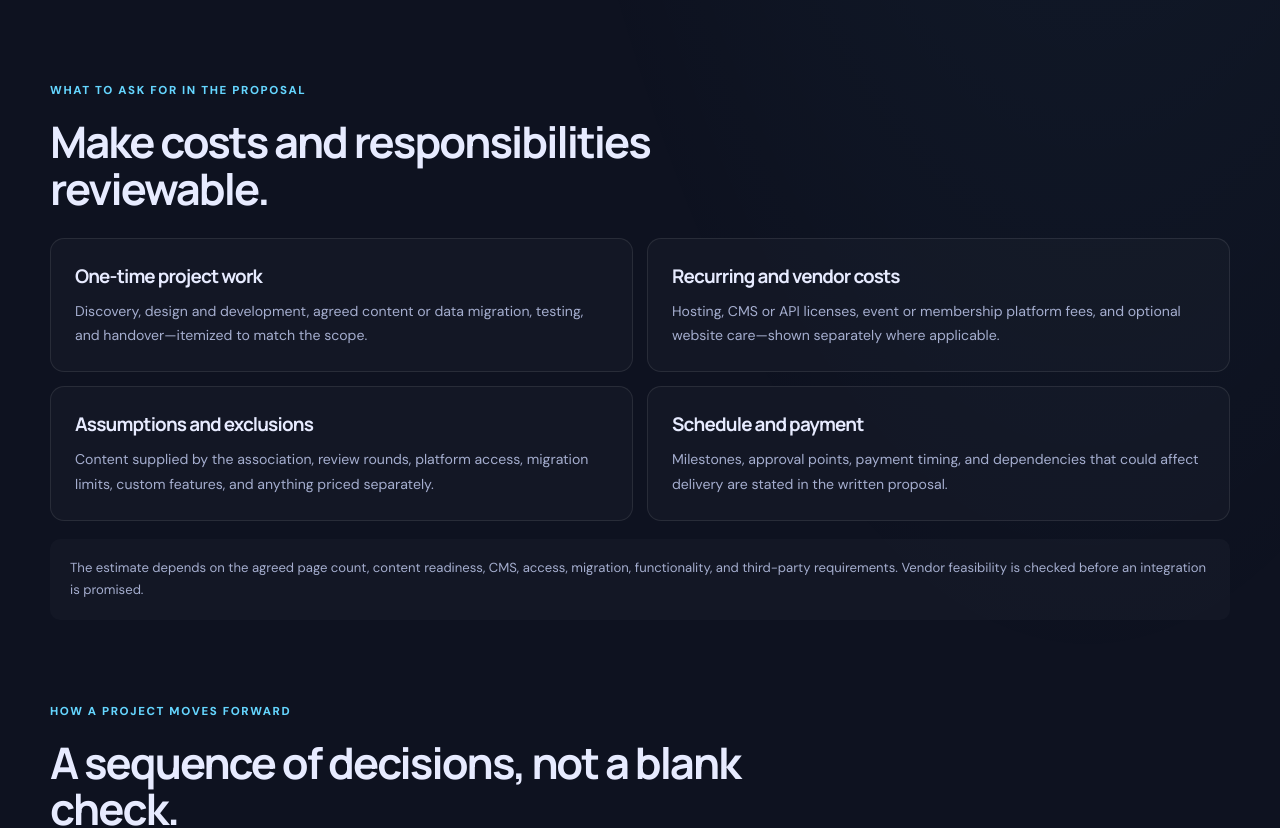
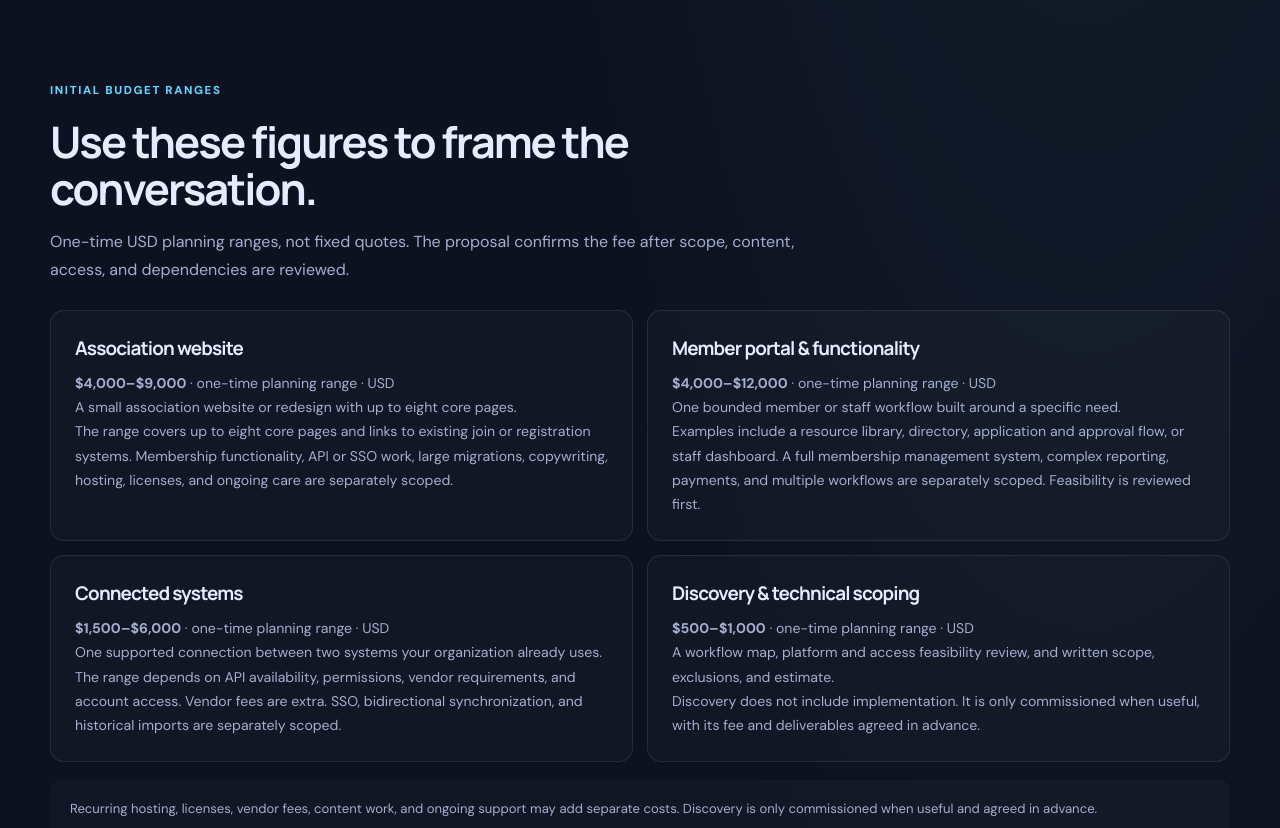
Before and after one commit to eavesa2796/Orbisy-Web-App, a Next.js app: page /project-planning in a window 1280 px wide. Shown: the part 1360-2188 px from the top of the page. Built offline with nearby package versions, Linux system fonts and the light colour scheme; no server answers.

Commit message:
Publish approved project planning ranges

```diff
--- a/src/app/pricing/page.tsx
+++ b/src/app/pricing/page.tsx
@@ -3,7 +3,7 @@ import Link from "next/link";
 import { Check } from "lucide-react";
 import { AgencyContact } from "@/components/agency-contact";
 import { PublicFooter, PublicHeader } from "@/components/public-site-shell";
-import { findPublicPackage, pricingAddOns, publicPackages, supportingOffers } from "@/lib/public-pricing";
+import { discoveryOffer, findPublicPackage, pricingAddOns, publicPackages, supportingOffers } from "@/lib/public-pricing";
 import "./pricing.css";
 export const metadata: Metadata = {
  title: "Project pricing & ongoing support", description: "Scoped quotes for association websites, member portals, and integrations. Routine Website Care and ongoing development are separate services.",
@@ -14,7 +14,7 @@ export default async function PricingPage({searchParams}: {searchParams: Promise
  return <><PublicHeader/><main id="main-content" className="pricing-page">
  <section className="section pricing-hero"><div className="container pricing-hero-layout"><div><p className="eyebrow">Project pricing</p><h1>A clear scope.<br/><span>A quote for your organization.</span></h1><p className="hero-lede">Websites, portals, and integrations vary with your content, users, and existing systems. Start with a conversation, then review a proposal with defined deliverables, dependencies, fees, and milestones.</p><a className="button" href="#contact">Discuss your project</a></div><aside className="pricing-intro-note"><h2>Know what you’re commissioning.</h2><p>The proposal sets out what is included, what you provide, how feedback works, and the payment schedule. Requesting a conversation does not commit you to paid work.</p><p>Platform access and vendor costs are reviewed before integration work is promised.</p></aside></div></section>
  <section className="section pricing-next-steps" aria-labelledby="decision-brief-heading"><div className="container"><div className="split-heading"><div><p className="eyebrow">Board & budget review</p><h2 id="decision-brief-heading">Preparing a project decision?</h2></div><div><p className="section-note">Use the association project decision brief to review scope, responsibilities, dependencies, cost categories, and approval questions with your budget owner.</p><Link className="text-link" href="/project-planning">Open the project decision brief →</Link></div></div></div></section>
- <section className="section pricing-packages" aria-labelledby="projects-heading"><div className="container"><div className="section-heading"><p className="eyebrow">Custom projects</p><h2 id="projects-heading">Build around the work you need to do.</h2></div><div className="pricing-package-grid">{publicPackages.map(offer=><article className="pricing-package" key={offer.id}><h3>{offer.name}</h3><div className="pricing-amount"><strong>{offer.price}</strong></div><p>{offer.description}</p><ul className="pricing-features">{offer.features.map(feature=><li key={feature}><Check size={17} aria-hidden="true"/><span>{feature}</span></li>)}</ul><p className="pricing-scope">{offer.scope}</p><Link className="text-link" href={offer.detailHref}>Explore the scope →</Link><a className="button pricing-package-cta" href={`/pricing?package=${offer.id}#contact`}>Discuss your project<span className="sr-only">: {offer.name}</span></a></article>)}</div></div></section>
+ <section className="section pricing-packages" aria-labelledby="projects-heading"><div className="container"><div className="section-heading"><p className="eyebrow">Custom projects</p><h2 id="projects-heading">Build around the work you need to do.</h2></div><div className="pricing-package-grid">{publicPackages.map(offer=><article className="pricing-package" key={offer.id}><h3>{offer.name}</h3><div className="pricing-amount"><strong>{offer.price}</strong><span>{offer.billing}</span></div><p>{offer.description}</p><ul className="pricing-features">{offer.features.map(feature=><li key={feature}><Check size={17} aria-hidden="true"/><span>{feature}</span></li>)}</ul><p className="pricing-scope">{offer.scope}</p><Link className="text-link" href={offer.detailHref}>Explore the scope →</Link><a className="button pricing-package-cta" href={`/pricing?package=${offer.id}#contact`}>Discuss your project<span className="sr-only">: {offer.name}</span></a></article>)}</div><p className="pricing-details">These are one-time USD planning ranges, not fixed quotes. The written proposal confirms the fee after the scope, content, access, and dependencies are reviewed.</p><aside className="pricing-ad-note"><strong>{discoveryOffer.name}<br/>{discoveryOffer.price}</strong><p>{discoveryOffer.description} {discoveryOffer.scope}</p></aside></div></section>
  <section className="section pricing-support" aria-labelledby="support-heading"><div className="container"><div className="section-heading"><p className="eyebrow">After launch</p><h2 id="support-heading">Routine care and development are separate.</h2><p>Choose a maintenance scope for the existing site, or agree on capacity for improvements. Neither is automatically included in a project quote.</p></div><div className="pricing-support-list">{supportingOffers.map(offer=><article className="pricing-support-row" key={offer.id}><div><h3>{offer.name}</h3><p>{offer.description}</p><Link className="text-link" href={offer.detailHref}>Explore ongoing support →</Link></div><div><ul className="pricing-features">{offer.features.map(feature=><li key={feature}><Check size={17} aria-hidden="true"/><span>{feature}</span></li>)}</ul><p className="pricing-scope">{offer.scope}</p></div><div className="pricing-support-price"><strong>{offer.price}</strong><span>{offer.billing}</span><a className="text-link" href={`/pricing?package=${offer.id}#contact`}>Discuss your project<span className="sr-only">: {offer.name}</span> →</a></div></article>)}</div></div></section>
  <section className="section pricing-extras"><div className="container pricing-extras-layout"><div><p className="eyebrow">Dependencies & additions</p><h2>Agree on the details before they become extra work.</h2><p>Changes to scope are reviewed and priced before they are added. Your proposal also confirms ownership, access, handover, and any ongoing terms.</p></div><dl>{pricingAddOns.map(([title,copy])=><div key={title}><dt>{title}<span>Scoped separately</span></dt><dd>{copy}</dd></div>)}</dl></div></section>
  <AgencyContact key={selected?.id ?? "general"} service={selected?.service} inquiryContext={selected ? `Requested scope: ${selected.name} (${selected.priceSummary}).` : undefined}/>
--- a/src/app/project-planning/page.tsx
+++ b/src/app/project-planning/page.tsx
@@ -1,6 +1,7 @@
 import type { Metadata } from "next";
 import Link from "next/link";
 import { PublicFooter, PublicHeader } from "@/components/public-site-shell";
+import { discoveryOffer, publicPackages } from "@/lib/public-pricing";
 import styles from "./brief.module.css";
 
 export const metadata: Metadata = {
@@ -117,6 +118,29 @@ export default function ProjectPlanningPage() {
               </div>
             </section>
 
+            <section className={styles.section} aria-labelledby="range-title">
+              <p className="eyebrow">Initial budget ranges</p>
+              <h2 id="range-title">Use these figures to frame the conversation.</h2>
+              <p className={styles.sectionLede}>One-time USD planning ranges, not fixed quotes. The proposal confirms the fee after scope, content, access, and dependencies are reviewed.</p>
+              <div className={styles.costGrid}>
+                {publicPackages.map((offer) => (
+                  <article key={offer.id}>
+                    <h3>{offer.name}</h3>
+                    <p><strong>{offer.price}</strong> · {offer.billing}</p>
+                    <p>{offer.description}</p>
+                    <p>{offer.scope}</p>
+                  </article>
+                ))}
+                <article>
+                  <h3>{discoveryOffer.name}</h3>
+                  <p><strong>{discoveryOffer.price}</strong> · {discoveryOffer.billing}</p>
+                  <p>{discoveryOffer.description}</p>
+                  <p>{discoveryOffer.scope}</p>
+                </article>
+              </div>
+              <p className={styles.caveat}>Recurring hosting, licenses, vendor fees, content work, and ongoing support may add separate costs. Discovery is only commissioned when useful and agreed in advance.</p>
+            </section>
+
             <section className={styles.section} aria-labelledby="proposal-title">
               <p className="eyebrow">What to ask for in the proposal</p>
               <h2 id="proposal-title">Make costs and responsibilities reviewable.</h2>
--- a/src/lib/public-pricing.ts
+++ b/src/lib/public-pricing.ts
@@ -1,9 +1,10 @@
 // Public scopes only. The authenticated administrator catalog remains separate.
 export const publicPackages = [
-  { id: "association-website", name: "Association website", service: "Association websites", price: "Project quote", billing: "defined project", description: "A new site or redesign organized around your audiences and staff.", features: ["Content and navigation planning", "Responsive, accessible page templates", "An appropriate CMS and staff editing handover", "Agreed migration, testing, and launch scope"], scope: "Page count, content readiness, CMS, migration, and functionality determine the quote.", detailHref: "/association-websites", priceSummary: "project quote" },
-  { id: "member-portal", name: "Member portal & functionality", service: "Member portals & custom functionality", price: "Project quote", billing: "defined project", description: "A resource, directory, application, or staff workflow built around a specific need.", features: ["User roles and access requirements", "Agreed resource, directory, or workflow features", "Data handling and approval rules", "Testing with representative users and handover"], scope: "Features, permissions, data migration, and connections are assessed before a proposal. This is commissioned development, not an existing product.", detailHref: "/member-portals", priceSummary: "project quote" },
-  { id: "integration", name: "Connected systems", service: "Integrations & connected systems", price: "Project quote", billing: "defined project", description: "A scoped connection between systems your organization already uses.", features: ["API, permissions, and vendor feasibility review", "Agreed data mapping and direction of synchronization", "Error handling and access controls", "Connection testing and operating documentation"], scope: "SSO and synchronization depend on platform capabilities, vendor requirements, and your account access. Any paid discovery is agreed in advance.", detailHref: "/integrations", priceSummary: "project quote" },
+  { id: "association-website", name: "Association website", service: "Association websites", price: "$4,000–$9,000", billing: "one-time planning range · USD", description: "A small association website or redesign with up to eight core pages.", features: ["Content and navigation planning", "Responsive, accessible page templates", "An appropriate CMS and staff editing handover", "Agreed migration, testing, and launch scope"], scope: "The range covers up to eight core pages and links to existing join or registration systems. Membership functionality, API or SSO work, large migrations, copywriting, hosting, licenses, and ongoing care are separately scoped.", detailHref: "/association-websites", priceSummary: "$4,000–$9,000 planning range" },
+  { id: "member-portal", name: "Member portal & functionality", service: "Member portals & custom functionality", price: "$4,000–$12,000", billing: "one-time planning range · USD", description: "One bounded member or staff workflow built around a specific need.", features: ["User roles and access requirements", "Agreed resource, directory, or workflow features", "Data handling and approval rules", "Testing with representative users and handover"], scope: "Examples include a resource library, directory, application and approval flow, or staff dashboard. A full membership management system, complex reporting, payments, and multiple workflows are separately scoped. Feasibility is reviewed first.", detailHref: "/member-portals", priceSummary: "$4,000–$12,000 planning range" },
+  { id: "integration", name: "Connected systems", service: "Integrations & connected systems", price: "$1,500–$6,000", billing: "one-time planning range · USD", description: "One supported connection between two systems your organization already uses.", features: ["API, permissions, and vendor feasibility review", "Agreed data mapping and direction of synchronization", "Error handling and access controls", "Connection testing and operating documentation"], scope: "The range depends on API availability, permissions, vendor requirements, and account access. Vendor fees are extra. SSO, bidirectional synchronization, and historical imports are separately scoped.", detailHref: "/integrations", priceSummary: "$1,500–$6,000 planning range" },
 ] as const;
+export const discoveryOffer = { id: "discovery", name: "Discovery & technical scoping", price: "$500–$1,000", billing: "one-time planning range · USD", description: "A workflow map, platform and access feasibility review, and written scope, exclusions, and estimate.", scope: "Discovery does not include implementation. It is only commissioned when useful, with its fee and deliverables agreed in advance." } as const;
 export const supportingOffers = [
   { id: "website-care", name: "Website Care", service: "Ongoing development & support", price: "$125", billing: "per month · USD", description: "Routine care for one compatible existing website.", features: ["Website monitoring and applicable software updates", "Backups where supported by the agreed platform", "Up to 30 minutes of minor content edits each month"], scope: "Compatibility is reviewed first. Hosting, paid tools, new features, integration maintenance, and larger changes are quoted separately. This is routine care, not ongoing development capacity or round-the-clock support.", detailHref: "/ongoing-support", priceSummary: "$125/month" },
   { id: "ongoing-development", name: "Ongoing development", service: "Ongoing development & support", price: "Scoped separately", billing: "agreed monthly capacity or project", description: "A defined work queue for website improvements, custom features, and maintaining connections.", features: ["Agreed priorities, capacity, and scheduling", "Troubleshooting and maintenance of specified integrations", "Progress reviews and documented changes"], scope: "The proposal confirms hours or deliverables, response arrangements, unused capacity, cancellation, and handover. Large projects receive a separate scope. No unlimited development or 24/7 support promise.", detailHref: "/ongoing-support", priceSummary: "separately scoped" },
```
